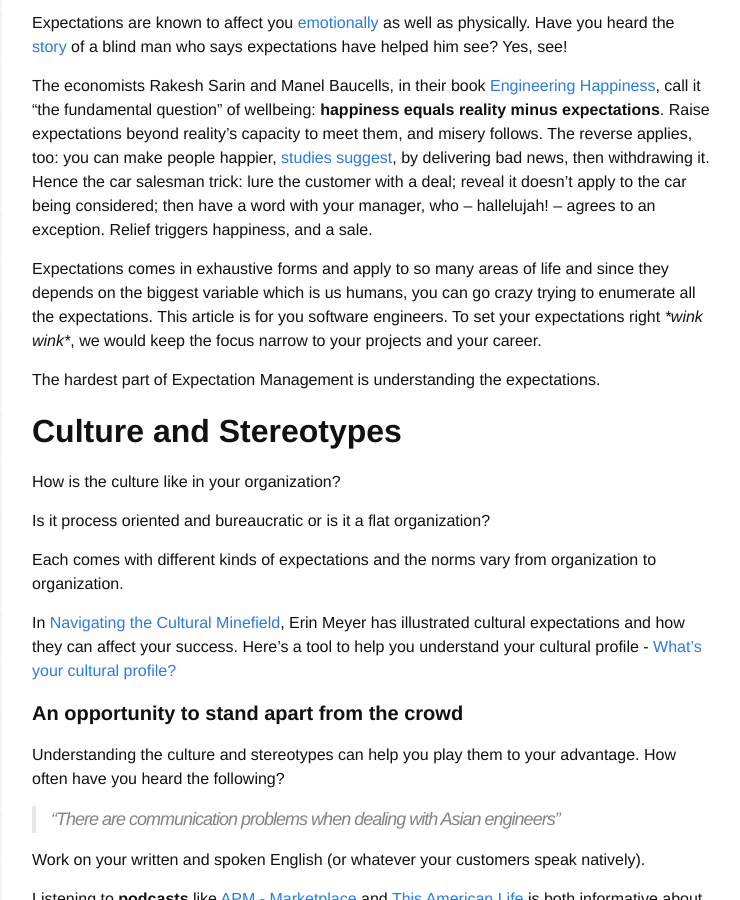
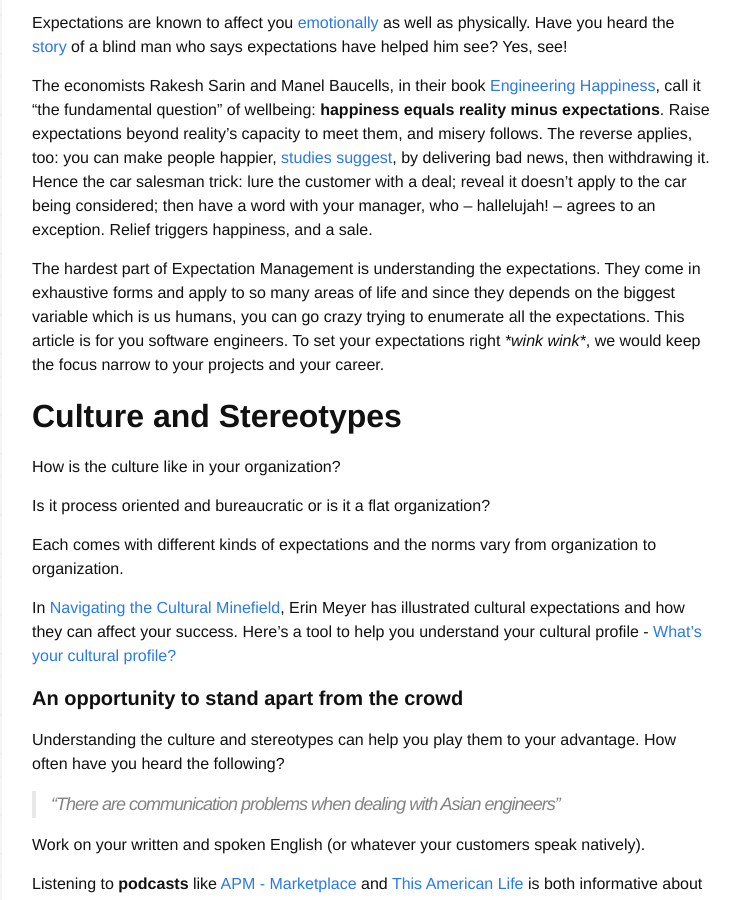
Before and after one commit to v1bh0r/vibhor86.github.io, a Jekyll site: the page built from _posts/2015-01-26-expectations.markdown, in a window 1280 px wide and 900 px high, scrolled down 548 px. Shown: the whole window, without its empty margins (268-1008 px from the left). Built offline with Jekyll 4.4.1, drawn with Linux system fonts in a browser that asks for light colours; comment, search, counter and statistics services are not loaded.

Commit message:
On third thought

```diff
--- a/_posts/2015-01-26-expectations.markdown
+++ b/_posts/2015-01-26-expectations.markdown
@@ -17,10 +17,8 @@ The economists Rakesh Sarin and Manel Baucells, in their book [Engineering Happi
 Raise expectations beyond reality's capacity to meet them, and misery follows. The reverse applies, too: you can make people happier, [studies suggest](http://www.carlsonschool.umn.edu/Assets/71769.pdf){:target="_blank"}, by delivering bad news, then withdrawing it.
 Hence the car salesman trick: lure the customer with a deal; reveal it doesn't apply to the car being considered; then have a word with your manager, who – hallelujah! – agrees to an exception. Relief triggers happiness, and a sale.
 
-Expectations comes in exhaustive forms and apply to so many areas of life and since they depends on the biggest variable which is us humans, you can go crazy trying to enumerate all the expectations.
+The hardest part of Expectation Management is understanding the expectations. They come in exhaustive forms and apply to so many areas of life and since they depends on the biggest variable which is us humans, you can go crazy trying to enumerate all the expectations.
 This article is for you software engineers. To set your expectations right *\*wink wink\**, we would keep the focus narrow to your projects and your career.
-
-The hardest part of Expectation Management is understanding the expectations.
 
 ## Culture and Stereotypes
 How is the culture like in your organization?
```
